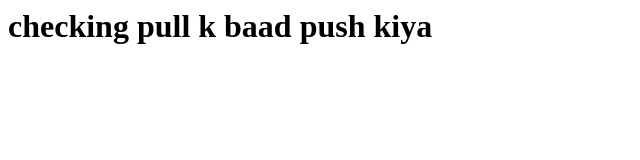
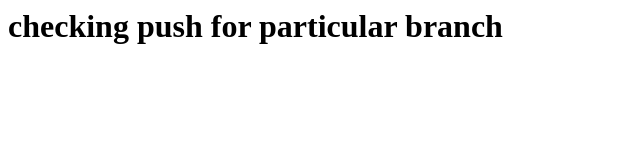
Before and after one commit to pankaj-3103/gitCode, a plain HTML site: page One/checking.html in a window 1280 px wide. Shown: the whole page, without its empty margins (0-640 px from the left). Drawn offline with Linux system fonts and the light colour scheme.

Commit message:
particulr branch me push

```diff
--- a/One/checking.html
+++ b/One/checking.html
@@ -4,7 +4,8 @@
     </head>
     <body>
         <h1>
-          checking pull k baad push kiya
+          checking push for particular branch
+
         </h1>
     </body>
 </Html>
```
